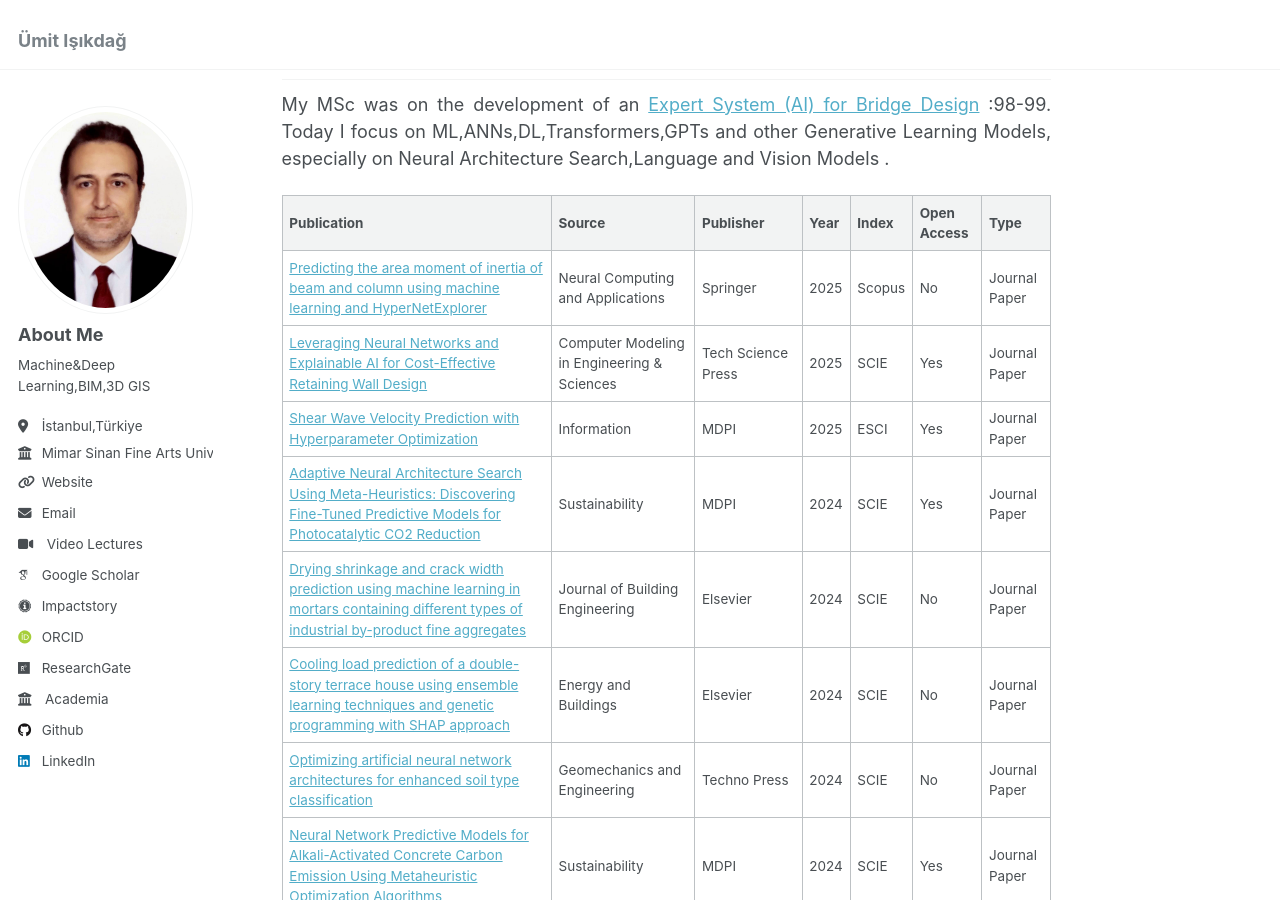
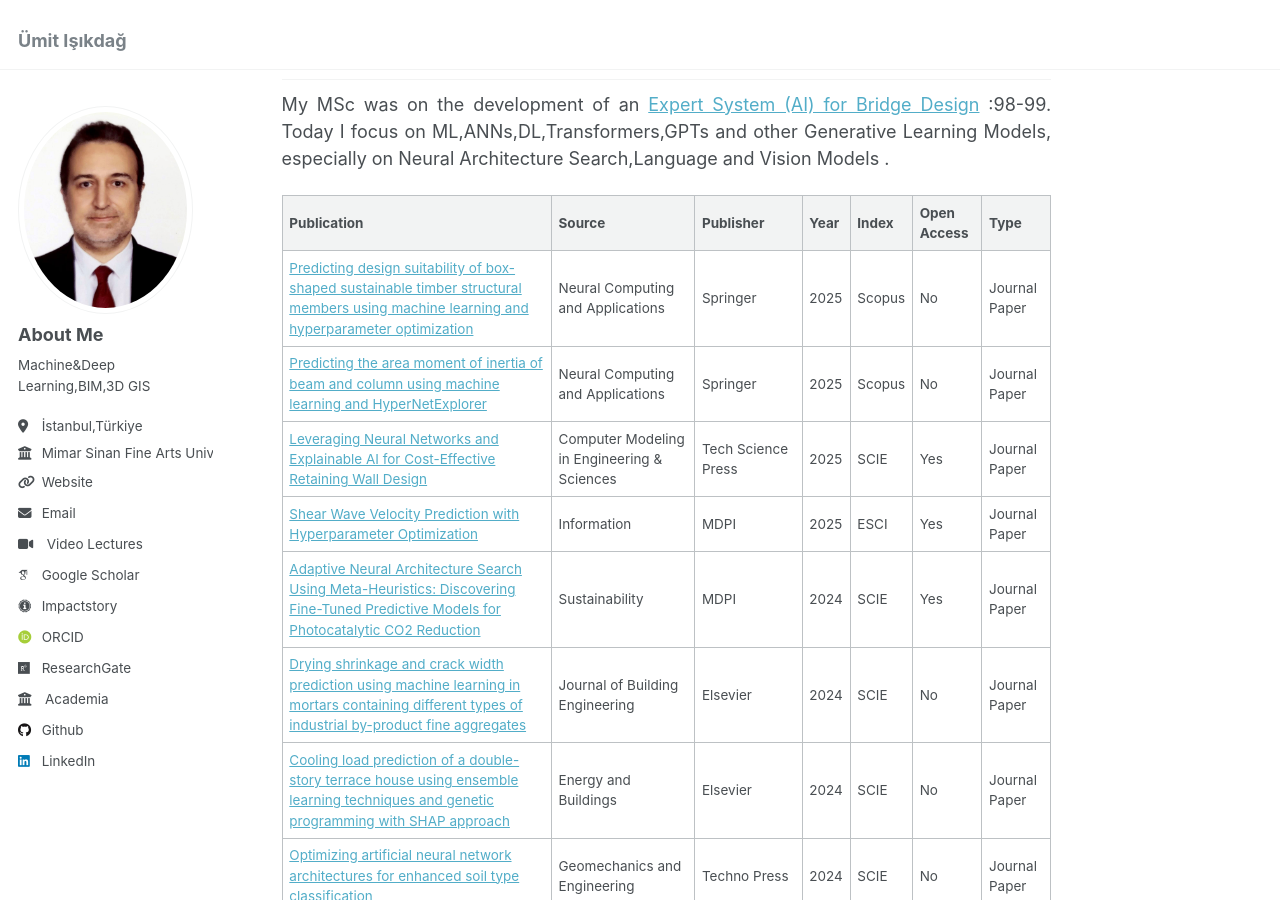
Before and after one commit to isikdag/isikdag.github.io, a Jekyll site: the page built from _pages/about.md, in a window 1280 px wide and 900 px high, scrolled down 488 px. Built offline with Jekyll 4.4.1, drawn with Linux system fonts in a browser that asks for light colours; some web fonts are replaced.

Commit message:
Update about.md

```diff
--- a/_pages/about.md
+++ b/_pages/about.md
@@ -33,6 +33,7 @@ Today I focus on ML,ANNs,DL,Transformers,GPTs and other Generative Learning Mode
 
 |                       Publication                                 |         Source                     |Publisher | Year  | Index |Open Access|Type    |
 | ------------------------------------------------------------------| ---------------------------------- |----------|-------|-------|-----------|--------|
+|[Predicting design suitability of box-shaped sustainable timber structural members using machine learning and hyperparameter optimization](https://link.springer.com/article/10.1007/s00521-025-11556-0)|Neural Computing and Applications|Springer|2025|Scopus|No|Journal Paper |
 |[Predicting the area moment of inertia of beam and column using machine learning and HyperNetExplorer](https://link.springer.com/article/10.1007/s00521-025-11323-1)|Neural Computing and Applications|Springer|2025|Scopus|No|Journal Paper |
 |[Leveraging Neural Networks and Explainable AI for Cost-Effective Retaining Wall Design](https://www.techscience.com/CMES/v143n2/61442)|Computer Modeling in Engineering & Sciences|Tech Science Press|2025|SCIE|Yes|Journal Paper|
 |[Shear Wave Velocity Prediction with Hyperparameter Optimization](https://www.mdpi.com/2078-2489/16/1/60)|Information| MDPI|2025|ESCI|Yes|Journal Paper |
```
